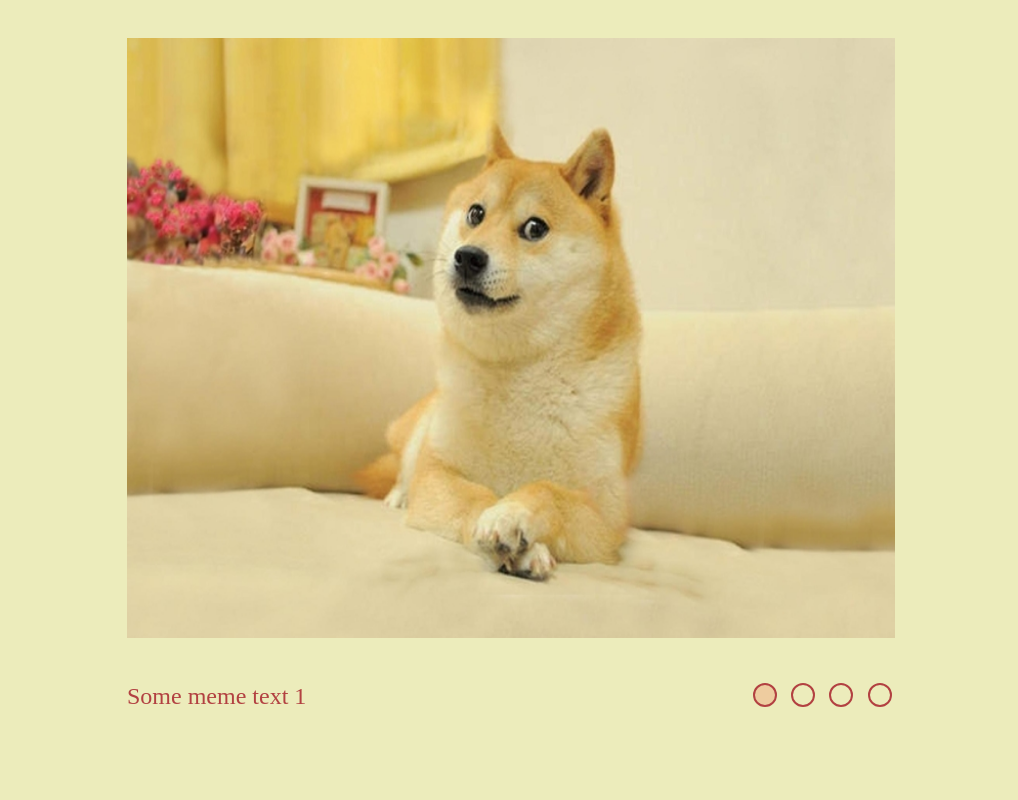
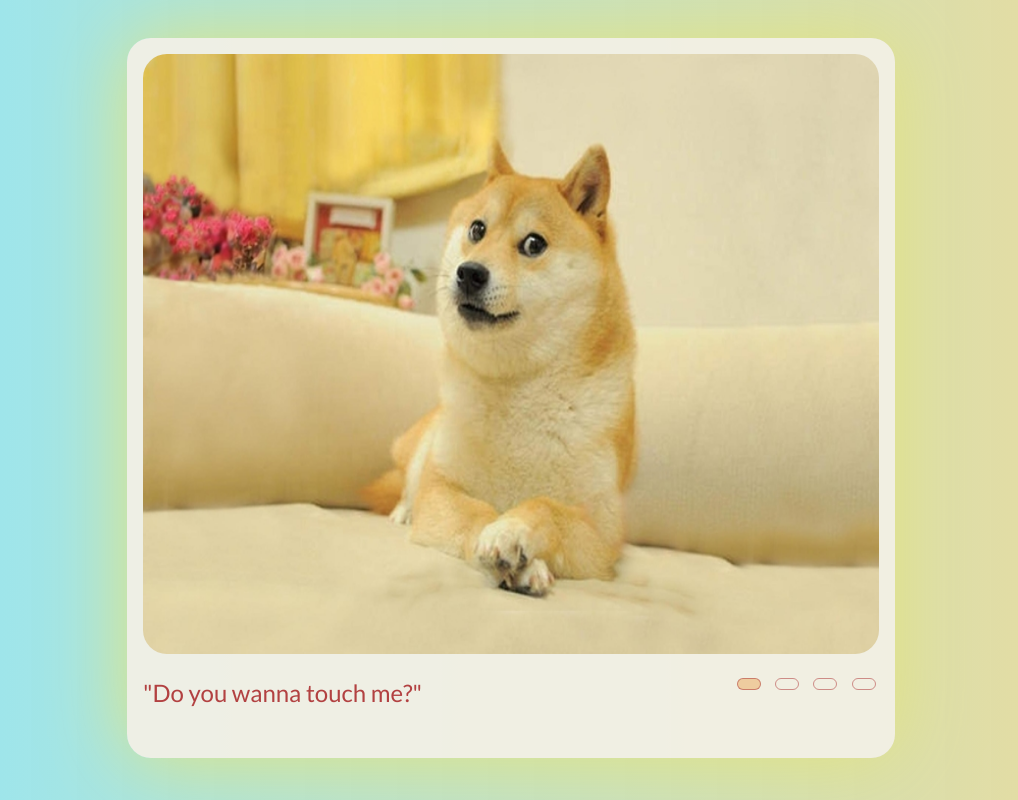
Before and after one commit to KramnKat/cssMemSlider, a plain HTML site: page index.html in a window 1280 px wide. Shown: the whole page, without its empty margins (129-1147 px from the left). Drawn offline with Linux system fonts and the light colour scheme.

Commit message:
feat: realize switching mem's text while pressing on radiobutton (Mon, May 16, 2022 02:57:10 PM)

```diff
--- a/index.html
+++ b/index.html
@@ -6,6 +6,7 @@
 	<meta name="viewport" content="width=device-width, initial-scale=1.0">
 	<title>Mem Slider</title>
 	<link rel="stylesheet" href="styles.css">
+	<link rel="icon" href="./assets/FavIcon-Le-Shiba-Inu.webp">
 </head>
 <body>
 	<div class="container slider">
@@ -24,11 +25,13 @@
 			</div>
 		</div>
 
-		<div class="slider__text">
-			<span class="active">Some meme text 1</span>
-			<span>Some meme text 2</span>
-			<span>Some meme text 3</span>
-			<span>Some meme text 4</span>
+		<div class="slider__text text">
+			<div class="text__wrapper">
+				<span class="active">"Do you wanna touch me?"</span>
+				<span>"Do you REALLY wanna touch me?"</span>
+				<span>"You REALLY did it" *I'm gonna to bite you*</span>
+				<span>The face of shiba inu biting the men</span>
+			</div>
 		</div>
 
 		<div class="slider__buttons mems-checker">
--- a/styles.css
+++ b/styles.css
@@ -1,3 +1,5 @@
+@import url('https://fonts.googleapis.com/css2?family=Lato&family=Merriweather&display=swap');
+
 * {
 	margin: 0;
 	padding: 0;
@@ -5,8 +7,9 @@
 }
 
 body {
-	background-color: rgb(236, 236, 187);
+	background: linear-gradient(90deg, rgba(2,0,36,1) 0%, rgba(123,224,240,0.7962535355939251) 0%, rgba(233,216,145,0.9054972330729166) 100%, rgba(0,212,255,1) 100%);
 	overflow: hidden;
+	font-family: 'Lato', sans-serif;
 }
 
 .container {
@@ -17,6 +20,10 @@ body {
 	width: 60vw;
 	height: 90vh;
 	margin: 3% auto 0;
+	background-color: rgba(244, 241, 230, 0.934);
+	border-radius: 1.5rem;
+	box-shadow: 0 0 5em rgb(228, 228, 124);
+	padding: 1rem;
 }
 
 input {
@@ -27,7 +34,7 @@ input {
 	grid-area: a;
 	overflow: hidden;
 	height: 75vh;
-	transition: .5s;
+	border-radius: 1.5rem;
 }
 
 .images__wrapper {
@@ -38,6 +45,7 @@ img {
 	display: block;
 	width: 100%;
 	height: calc(100% / 4);
+	transition: all .5s;
 }
 
 .slider__text {
@@ -48,12 +56,14 @@ img {
 	color:rgb(178, 65, 65)
 }
 
-span {
-	display: none;
+.text__wrapper {
+	height: 5vh;
+	overflow: hidden;
 }
 
-span.active {
+span {
 	display: block;
+	height: 100%;
 }
 
 .slider__buttons {
@@ -72,14 +82,19 @@ label {
 }
 .mems-checker__btn {
 	width: 1.5rem;
-	height: 1.5rem;
+	height: 0.7rem;
 	border-radius: 1rem;
-	border: 0.15rem solid rgb(178, 65, 65);
+	border: 0.12rem solid rgba(178, 65, 65, 0.567);
 	transition: .5s;
 }
 
 label:hover .mems-checker__btn {
 	background-color: rgb(238, 204, 159);
+}
+
+label:active .mems-checker__btn {
+	background-color: rgb(230, 163, 77);
+	transform: scale(0.9);
 }
 
 #first-mem:checked~.slider__buttons>label:nth-of-type(1) .mems-checker__btn {
@@ -114,3 +129,20 @@ label:hover .mems-checker__btn {
 #fourth-mem:checked~.slider__images>.images__wrapper>.active  {
 	margin-top: -225vh;
 }
+
+
+#first-mem:checked~.slider__text>.text__wrapper>.active {
+	margin-top: 0;
+}
+
+#second-mem:checked~.slider__text>.text__wrapper>.active  {
+	margin-top: -5vh;
+}
+
+#third-mem:checked~.slider__text>.text__wrapper>.active {
+	margin-top: -10vh;
+}
+
+#fourth-mem:checked~.slider__text>.text__wrapper>.active  {
+	margin-top: -15vh;
+}
```
Also changed, not shown: assets/FavIcon-Le-Shiba-Inu.webp (added).
